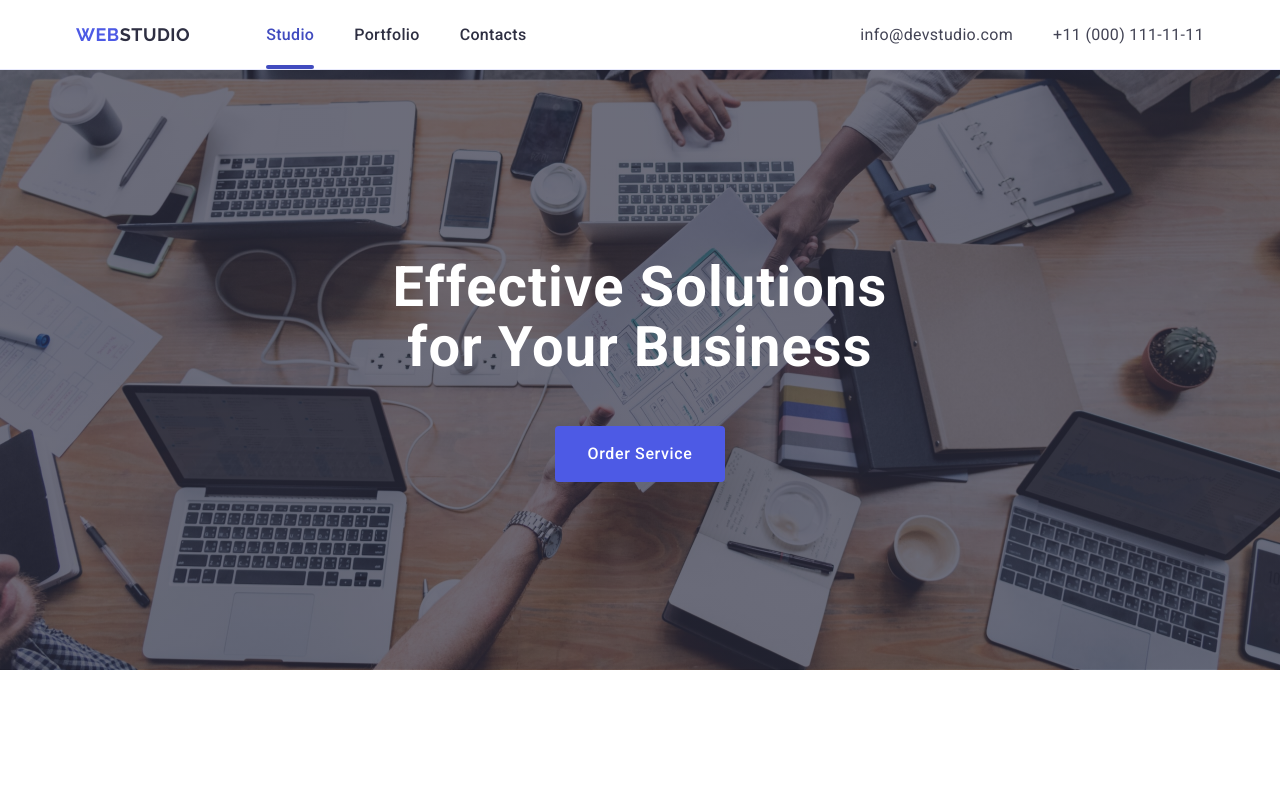
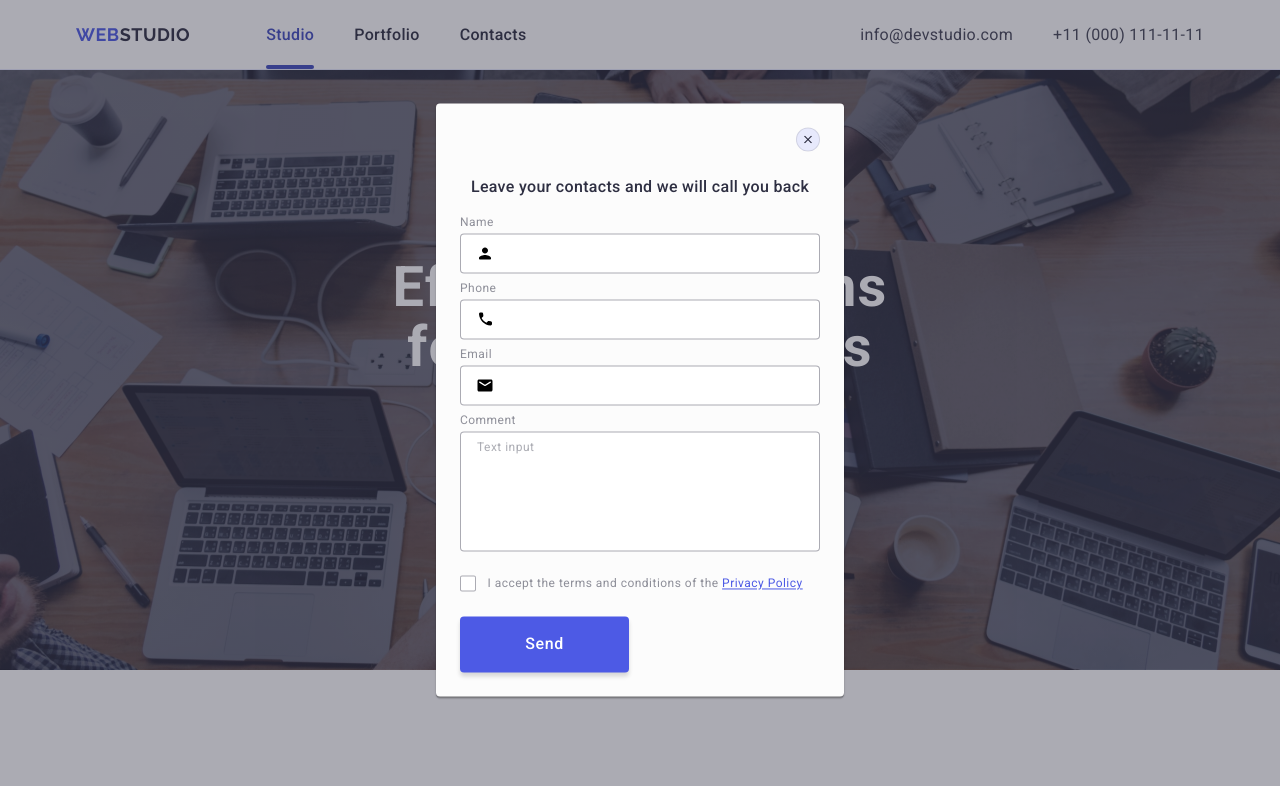
Before and after one commit to volodymyr-borysov808/goit-markup-hw-05, a plain HTML site: page index.html in a window 1280 px wide. Shown: the top 786 px of the page. Drawn offline with nearby package versions, Linux system fonts and the light colour scheme.

Commit message:
error-correct-4

```diff
--- a/css/styles.css
+++ b/css/styles.css
@@ -551,9 +551,10 @@ transform: translateY(0);
     margin-left: 16px;
 }
 
-.input-wrapper {
+.subscribe-wrapper {
     display: flex;
     gap: 24px;
+    flex-direction: row;
 }
 
 .backdrop {
@@ -591,23 +592,28 @@ transform: translate(-50%, -50%) scale(1.5);
     border-radius: 4px;
     transform: translate(-50%, -50%);
     transition: transform 250ms cubic-bezier(0.4, 0, 0.2, 1);
+    padding: 72px 24px 24px 24px;
 }
 
 .close-btn {
     display: flex;
+    justify-content: center;
+    align-items: center;
     cursor: pointer;
     position: absolute;
+    width: 24px;
+    height: 24px;
     top: 24px;
     right: 24px;
     border-radius: 50%;
     border: 1px solid rgba(0, 0, 0, 0.1);
     background-color: #e7e9fc;
-    padding: 8px;
-    transition: background-color 250ms cubic-bezier(0.4, 0, 0.2, 1);
+    padding: 0;
+    transition: background-color 250ms cubic-bezier(0.4, 0, 0.2, 1), border 250ms cubic-bezier(0.4, 0, 0.2, 1);
 }
 
 .close-btn:hover, .close-btn:focus {
-    border: 1px solid #404bbf;
+    border: none;
     background-color: #404bbf;
 }
 
@@ -628,19 +634,19 @@ transform: translate(-50%, -50%) scale(1.5);
     letter-spacing: 0.02em;
     text-align: center;
     color: #2e2f42;
-    padding-top: 70px;
     margin-bottom: 16px;
 }
 
 .input-wrapper {
     display: flex;
     flex-direction: column;
-    padding: 0 24px;
+    padding: 0;
+    margin-bottom: 8px;
 }
 
 .username-label {
     font-size: 12px;
-    line-height: 1.16667;
+    line-height: 1.17;
     letter-spacing: 0.04em;
     color: #8e8f99;
     margin-bottom: 4px;
@@ -648,7 +654,6 @@ transform: translate(-50%, -50%) scale(1.5);
 
 .username-wrapper {
     position: relative;
-    margin-bottom: 8px;
 }
 
 .username-icon {
@@ -660,7 +665,7 @@ transform: translate(-50%, -50%) scale(1.5);
 .username-input {
     border: 1px solid rgba(46, 47, 66, 0.4);
     border-radius: 4px;
-    width: 360px;
+    width: 100%;
     height: 40px;
     padding-left: 38px;
 }
@@ -682,14 +687,14 @@ transform: translate(-50%, -50%) scale(1.5);
 .phone-input {
     border: 1px solid rgba(46, 47, 66, 0.4);
     border-radius: 4px;
-    width: 360px;
+    width: 100%;
     height: 40px;
     padding-left: 38px;
 }
 
 .email-label {
     font-size: 12px;
-    line-height: 1.16667;
+    line-height: 1.17;
     letter-spacing: 0.04em;
     color: #8e8f99;
     margin-bottom: 4px;
@@ -704,7 +709,7 @@ transform: translate(-50%, -50%) scale(1.5);
 .email-input {
     border: 1px solid rgba(46, 47, 66, 0.4);
     border-radius: 4px;
-    width: 360px;
+    width: 100%;
     height: 40px;
     padding-left: 38px;
 }
@@ -712,7 +717,7 @@ transform: translate(-50%, -50%) scale(1.5);
 .form-comment {
     border: 1px solid rgba(46, 47, 66, 0.4);
     border-radius: 4px;
-    width: 360px;
+    width: 100%;
     min-height: 120px;
     padding: 8px 16px;
     resize: none;
@@ -725,7 +730,7 @@ transform: translate(-50%, -50%) scale(1.5);
 
 .textarea-label {
     font-size: 12px;
-    line-height: 1.16667;
+    line-height: 1.17;
     letter-spacing: 0.04em;
     color: #8e8f99;
     margin-bottom: 4px;
@@ -753,7 +758,6 @@ transform: translate(-50%, -50%) scale(1.5);
 }
 
 .checkbox-wrapper {
-    padding-left: 24px;
     margin-bottom: 24px;
 }
 
@@ -776,8 +780,7 @@ transform: translate(-50%, -50%) scale(1.5);
 }
 
 .form-btn-wrapper {
-    padding-bottom: 26px;
-    padding-left: 120px;
+    margin: 0 auto;
 }
 
 .agree-checkbox {
--- a/index.html
+++ b/index.html
@@ -499,7 +499,7 @@
 
         <div class="subscribe-container">
           <p class="subscribe-text">Subscribe</p>
-          <form class="input-wrapper">
+          <form class="subscribe-wrapper">
             <label class="input-button-wrapper">
               <input
                 class="subscribe-input"
@@ -518,7 +518,7 @@
         </div>
       </div>
     </footer>
-    <div class="backdrop">
+    <div class="backdrop is-open">
       <div class="modal">
         <button class="close-btn" type="button">
           <svg class="close-icon" width="8" height="8">
```
